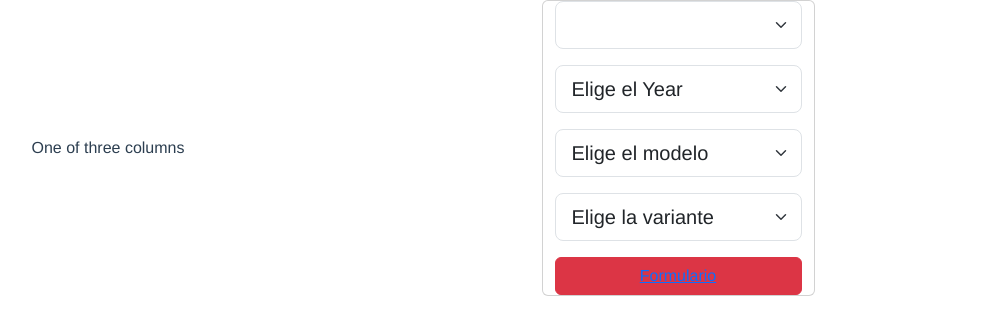
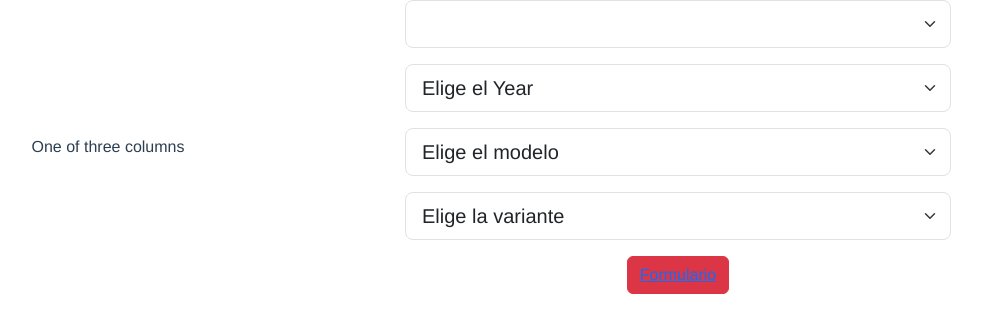
Before and after one commit to Emputed/carcare, a Vue app: page /#/Form in a window 1280 px wide. Shown: the top 334 px of the page, without its empty margins (247-1229 px from the left). Built offline with nearby package versions, Linux system fonts and the light colour scheme.

Commit message:
Cambio en el estilo de las ventanas Form

```diff
--- a/src/components/Form.vue
+++ b/src/components/Form.vue
@@ -1,5 +1,5 @@
 <template>
-    <div class="card w-50 container-fluid">
+    <div>
         <span>{{ marca }}</span>
         <span>{{ modelo }}</span>
         <span>{{ ano }}</span>
--- a/src/views/FormView.vue
+++ b/src/views/FormView.vue
@@ -1,4 +1,5 @@
 <template>
+
     <div class="container text-center">
         <div class="row align-items-center">
             <div class="col">
--- a/src/views/HomeView.vue
+++ b/src/views/HomeView.vue
@@ -76,7 +76,7 @@
 
       </div>
     </div>
-
+    <RouterLink to="/Form">Cotiza ahora</RouterLink>
   </div>
 </template>
 
```
